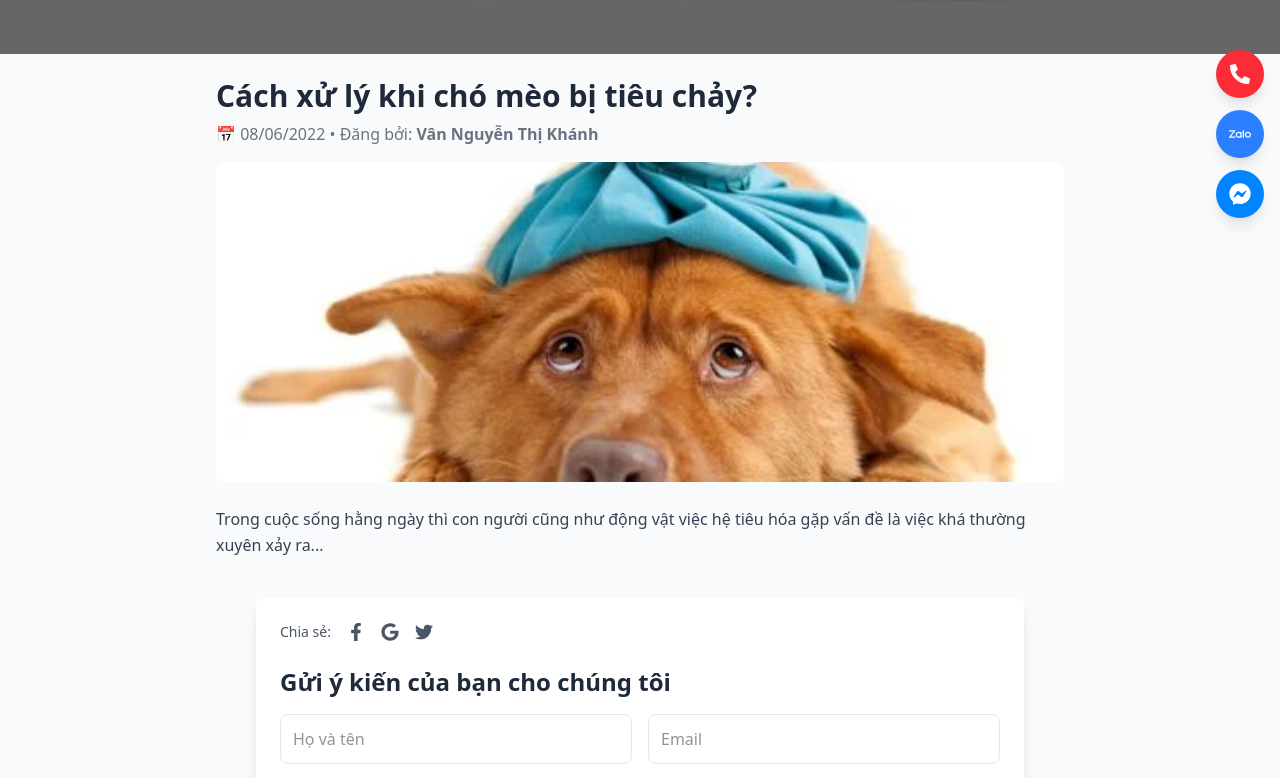
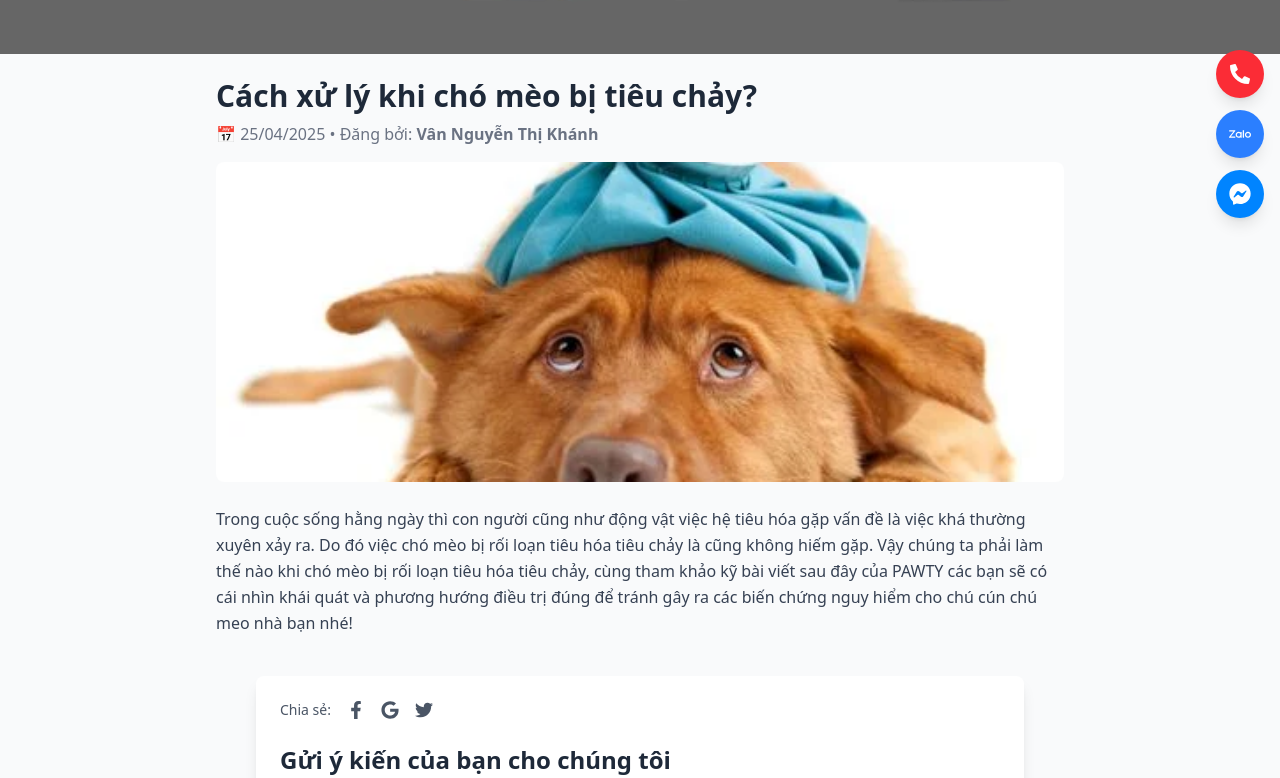
Before and after one commit to wunguci/project_webs_selling_dog_and_cat_toys_gr19, a React (Vite) app: page /blogs/news/cach-xu-ly-khi-cho-meo-bi-tieu-chay in a window 1280 px wide. Shown: the part 382-1160 px from the top of the page. Built offline with nearby package versions, Linux system fonts and the light colour scheme; no server answers.

Commit message:
Update last version

```diff
--- a/src/components/SaleProduct.jsx
+++ b/src/components/SaleProduct.jsx
@@ -119,13 +119,15 @@ function SaleProduct({ productSale }) {
                     </button>
                   </div>
                 </div>
-                <div className="py-3 px-4 flex flex-col gap-1">
+
+                <div className="py-3 px-4 flex flex-col gap-1 h-[170px] justify-between">
                   <Link
                     to={"/product/2"}
                     className="line-clamp-2 hover:text-[#c49a6c] hover:cursor-pointer"
                   >
                     {product.name}
                   </Link>
+                  <div>
                     <span className="text-1xl text-[#c49a6c] text-start">
                       {product.price.toLocaleString("vi-VN") + "₫"}
                     </span>
@@ -140,6 +142,7 @@ function SaleProduct({ productSale }) {
                 </div>
               </div>
             </div>
+          </div>
         ))}
       </Slider>
       <DialogProduct open={open} product={selectedProduct} setOpen={setOpen} />
--- a/src/pages/CheckOut.jsx
+++ b/src/pages/CheckOut.jsx
@@ -233,8 +233,8 @@ const CheckOut = () => {
         setErrors({});
 
         setTimeout(() => {
-          navigate("/userProfile");
-        }, 2000);
+          navigate("/userProfile#don-hang-cua-ban");
+        }, 1000);
       } catch (error) {
         console.error("Error submitting order:", error);
         toast.error(
--- a/src/pages/Login.jsx
+++ b/src/pages/Login.jsx
@@ -29,7 +29,7 @@ const Login = () => {
         navigate("/");
         setErrors({});
         setSuccess(false);
-      }, 2000);
+      }, 1000);
       return () => clearTimeout(timer);
     }
   }, [success, navigate]);
--- a/src/pages/News.jsx
+++ b/src/pages/News.jsx
@@ -3,6 +3,8 @@ import MainLayout from "../layout/mainLayout";
 import Breadcrumb2 from "../components/Breadcrumb2";
 import dog1 from "../assets/images/dog1.jpg";
 import dog2 from "../assets/images/dog2.jpg";
+import dog3 from "../assets/images/dog3.png";
+
 import { Link } from "react-router-dom";
 
 const links = [
@@ -14,32 +16,32 @@ const articles = [
   {
     id: 1,
     title: "Cách xử lý khi chó mèo bị tiêu chảy?",
-    date: "08/06/2022",
+    date: "25/04/2025",
     author: "Vân Nguyễn Thị Khánh",
     image: dog1,
     slug: "cach-xu-ly-khi-cho-meo-bi-tieu-chay",
     excerpt:
-      "Trong cuộc sống hằng ngày thì con người cũng như động vật việc hệ tiêu hóa gặp vấn đề...",
+      "Trong cuộc sống hằng ngày thì con người cũng như động vật việc hệ tiêu hóa gặp vấn đề là việc khá thường xuyên xảy ra. Do đó việc chó mèo bị rối loạn tiêu hóa tiêu chảy là cũng không hiếm gặp. Vậy chúng ta phải làm thế nào khi chó mèo bị rối loạn tiêu hóa tiêu chảy, cùng tham khảo kỹ bài viết sau đây của PAWTY các bạn sẽ có cái nhìn khái quát và phương hướng điều trị đúng để tránh gây ra các biến chứng nguy hiểm cho chú cún chú meo nhà bạn nhé!",
   },
   {
     id: 2,
     title: "Cấp cứu chó bị sốc nhiệt tại nhà",
-    date: "08/06/2022",
+    date: "20/04/2025",
     author: "Vân Nguyễn Thị Khánh",
     image: dog2,
     slug: "cap-cuu-cho-bi-soc-nhiet-tai-nha",
     excerpt:
-      "Khi quyết định nuôi thú cưng, đặc biệt là chó, bạn cần tìm hiểu những thông tin cơ bản...",
+      "Khi quyết định nuôi thú cưng, đặc biệt là chó, bạn cần tìm hiểu những thông tin cơ bản về chế độ dinh dưỡng, một số bệnh dễ gặp,… để có thể chăm sóc pet một cách tốt nhất. Với khí hậu thời tiết ở nước ta, miền Bắc có mùa hè đổ lửa còn miền Nam thì có mùa khô nắng gắt sẽ ảnh hưởng rất nhiều đến sức khỏe của chó. Vì vậy bạn cần biết cách chữa chó sốc nhiệt để không bị lúng túng nếu gặp phải trường hợp này.",
   },
   {
     id: 3,
     title: "Có thể bạn chưa biết 'Những lợi ích của việc ngủ với thú cưng'",
-    date: "08/06/2022",
+    date: "08/04/2025",
     author: "Vân Nguyễn Thị Khánh",
-    image: dog1,
-    slug: "nhung-loi-ich-cua-viec-ngu-voi-thu-cung",
+    image: dog3,
+    slug: "co-the-ban-chua-biet-nhung-loi-ich-cua-viec-ngu-voi-thu-cung",
     excerpt:
-      "Theo một nghiên cứu của Đại học Canisius, New York dựa trên việc khảo sát gần 1.000 người...",
+      "Theo một nghiên cứu của Đại học Canisius, New York dựa trên việc khảo sát gần 1.000 phụ nữ Mỹ về thói quen ngủ phát hiện, việc ngủ cùng thú cưng mang lại giấc ngủ ngon hơn cả. Đặc biệt là với chó cưng vì chúng mang đến cảm giác thoải mái, an toàn. Theo đó 57% số người được khảo sát cho biết họ ngủ chung giường với bạn đời, 55% ngủ cùng chó và 31% với mèo. Kết quả cho thấy những phụ nữ ngủ với chó có giấc ngủ ngon nhất.",
   },
 ];
 
@@ -83,7 +85,7 @@ const NewsList = () => {
                 <strong>{article.author}</strong>
               </p>
               <h2 className="text-lg font-semibold mt-2">{article.title}</h2>
-              <p className="text-gray-600 mt-2">{article.excerpt}</p>
+              <p className="line-clamp-2 text-gray-600 mt-2">{article.excerpt}</p>
             </div>
           </Link>
         ))}
--- a/src/pages/NewsDetail.jsx
+++ b/src/pages/NewsDetail.jsx
@@ -5,26 +5,40 @@ import Breadcrumb2 from "../components/Breadcrumb2";
 import CommentForm from "../components/CommentForm";
 import dog1 from "../assets/images/dog1.jpg";
 import dog2 from "../assets/images/dog2.jpg";
+import dog3 from "../assets/images/dog3.png";
+
 import NotFoundPage from "./NotFoundPage";
 
 const articles = [
   {
     id: 1,
     title: "Cách xử lý khi chó mèo bị tiêu chảy?",
-    slug: "cach-xu-ly-khi-cho-meo-bi-tieu-chay",
-    date: "08/06/2022",
+    date: "25/04/2025",
     author: "Vân Nguyễn Thị Khánh",
     image: dog1,
-    content: `Trong cuộc sống hằng ngày thì con người cũng như động vật việc hệ tiêu hóa gặp vấn đề là việc khá thường xuyên xảy ra...`,
+    slug: "cach-xu-ly-khi-cho-meo-bi-tieu-chay",
+    excerpt:
+      "Trong cuộc sống hằng ngày thì con người cũng như động vật việc hệ tiêu hóa gặp vấn đề là việc khá thường xuyên xảy ra. Do đó việc chó mèo bị rối loạn tiêu hóa tiêu chảy là cũng không hiếm gặp. Vậy chúng ta phải làm thế nào khi chó mèo bị rối loạn tiêu hóa tiêu chảy, cùng tham khảo kỹ bài viết sau đây của PAWTY các bạn sẽ có cái nhìn khái quát và phương hướng điều trị đúng để tránh gây ra các biến chứng nguy hiểm cho chú cún chú meo nhà bạn nhé!",
   },
   {
     id: 2,
     title: "Cấp cứu chó bị sốc nhiệt tại nhà",
-    slug: "cap-cuu-cho-bi-soc-nhiet-tai-nha",
-    date: "08/06/2022",
+    date: "20/04/2025",
     author: "Vân Nguyễn Thị Khánh",
     image: dog2,
-    content: `Khi quyết định nuôi thú cưng, đặc biệt là chó, bạn cần tìm hiểu những thông tin cơ bản về cách chăm sóc...`,
+    slug: "cap-cuu-cho-bi-soc-nhiet-tai-nha",
+    excerpt:
+      "Khi quyết định nuôi thú cưng, đặc biệt là chó, bạn cần tìm hiểu những thông tin cơ bản về chế độ dinh dưỡng, một số bệnh dễ gặp,… để có thể chăm sóc pet một cách tốt nhất. Với khí hậu thời tiết ở nước ta, miền Bắc có mùa hè đổ lửa còn miền Nam thì có mùa khô nắng gắt sẽ ảnh hưởng rất nhiều đến sức khỏe của chó. Vì vậy bạn cần biết cách chữa chó sốc nhiệt để không bị lúng túng nếu gặp phải trường hợp này.",
+  },
+  {
+    id: 3,
+    title: "Có thể bạn chưa biết 'Những lợi ích của việc ngủ với thú cưng'",
+    date: "08/04/2025",
+    author: "Vân Nguyễn Thị Khánh",
+    image: dog3,
+    slug: "co-the-ban-chua-biet-nhung-loi-ich-cua-viec-ngu-voi-thu-cung",
+    excerpt:
+      "Theo một nghiên cứu của Đại học Canisius, New York dựa trên việc khảo sát gần 1.000 phụ nữ Mỹ về thói quen ngủ phát hiện, việc ngủ cùng thú cưng mang lại giấc ngủ ngon hơn cả. Đặc biệt là với chó cưng vì chúng mang đến cảm giác thoải mái, an toàn. Theo đó 57% số người được khảo sát cho biết họ ngủ chung giường với bạn đời, 55% ngủ cùng chó và 31% với mèo. Kết quả cho thấy những phụ nữ ngủ với chó có giấc ngủ ngon nhất.",
   },
 ];
 
@@ -66,13 +80,20 @@ const NewsDetail = () => {
 
       <div className="max-w-4xl mx-auto p-6">
         <h1 className="text-3xl font-bold text-gray-800">{article.title}</h1>
-        <p className="text-gray-500 mt-2">📅 {article.date} • Đăng bởi: <strong>{article.author}</strong></p>
-        <img src={article.image} alt={article.title} className="w-full h-80 object-cover rounded-lg mt-4" />
-        <div className="text-gray-700 mt-6 leading-relaxed">{article.content}</div>
+        <p className="text-gray-500 mt-2">
+          📅 {article.date} • Đăng bởi: <strong>{article.author}</strong>
+        </p>
+        <img
+          src={article.image}
+          alt={article.title}
+          className="w-full h-80 object-cover rounded-lg mt-4"
+        />
+        <div className="text-gray-700 mt-6 leading-relaxed">
+          {article.excerpt}
+        </div>
 
-        <CommentForm/>
+        <CommentForm />
       </div>
-
     </MainLayout>
   );
 };
--- a/src/pages/UserProfile.jsx
+++ b/src/pages/UserProfile.jsx
@@ -175,7 +175,7 @@ const UserProfile = () => {
         navigate("/");
         setLoggedIn(false);
         setIsLoggingOut(false);
-      }, 2000);
+      }, 22000);
     } catch (err) {
       console.error("Logout Error:", err.response?.data || err.message);
       toast.error("Đăng xuất thất bại. Vui lòng thử lại!");
```
Also changed, not shown: src/components/DialogProduct.jsx (+36 -10 lines), src/components/Product.jsx (+10 -3 lines), src/assets/images/dog3.png (added). Lines whose indentation alone changed are shown as unchanged.
